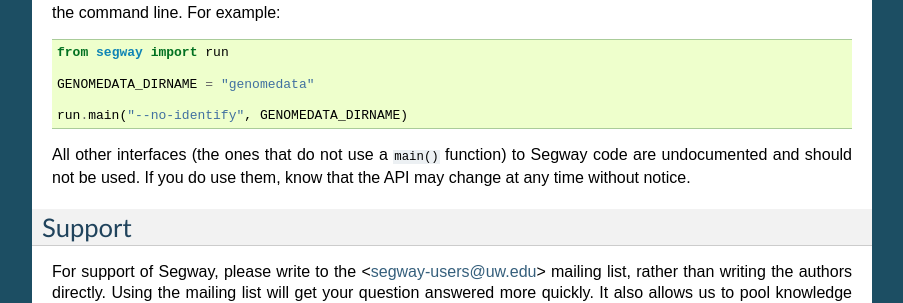
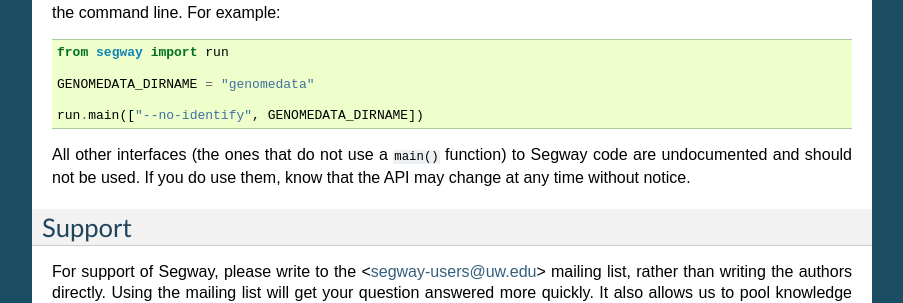
Before and after one commit to hoffmangroup/segway, a Sphinx documentation site: the page built from doc/segway.rst, in a window 1280 px wide and 900 px high, scrolled down 10649 px. Shown: the part 152-455 px from the top of the window, without its empty margins (198-1101 px from the left). Built offline with Sphinx 7.4.7, drawn with Linux system fonts in a browser that asks for light colours.

```diff
--- a/doc/segway.rst
+++ b/doc/segway.rst
@@ -698,7 +698,7 @@ For example::
 
   GENOMEDATA_DIRNAME = "genomedata"
 
-  run.main("--no-identify", GENOMEDATA_DIRNAME)
+  run.main(["--no-identify", GENOMEDATA_DIRNAME])
 
 All other interfaces (the ones that do not use a ``main()`` function)
 to Segway code are undocumented and should not be used. If you do use
```
